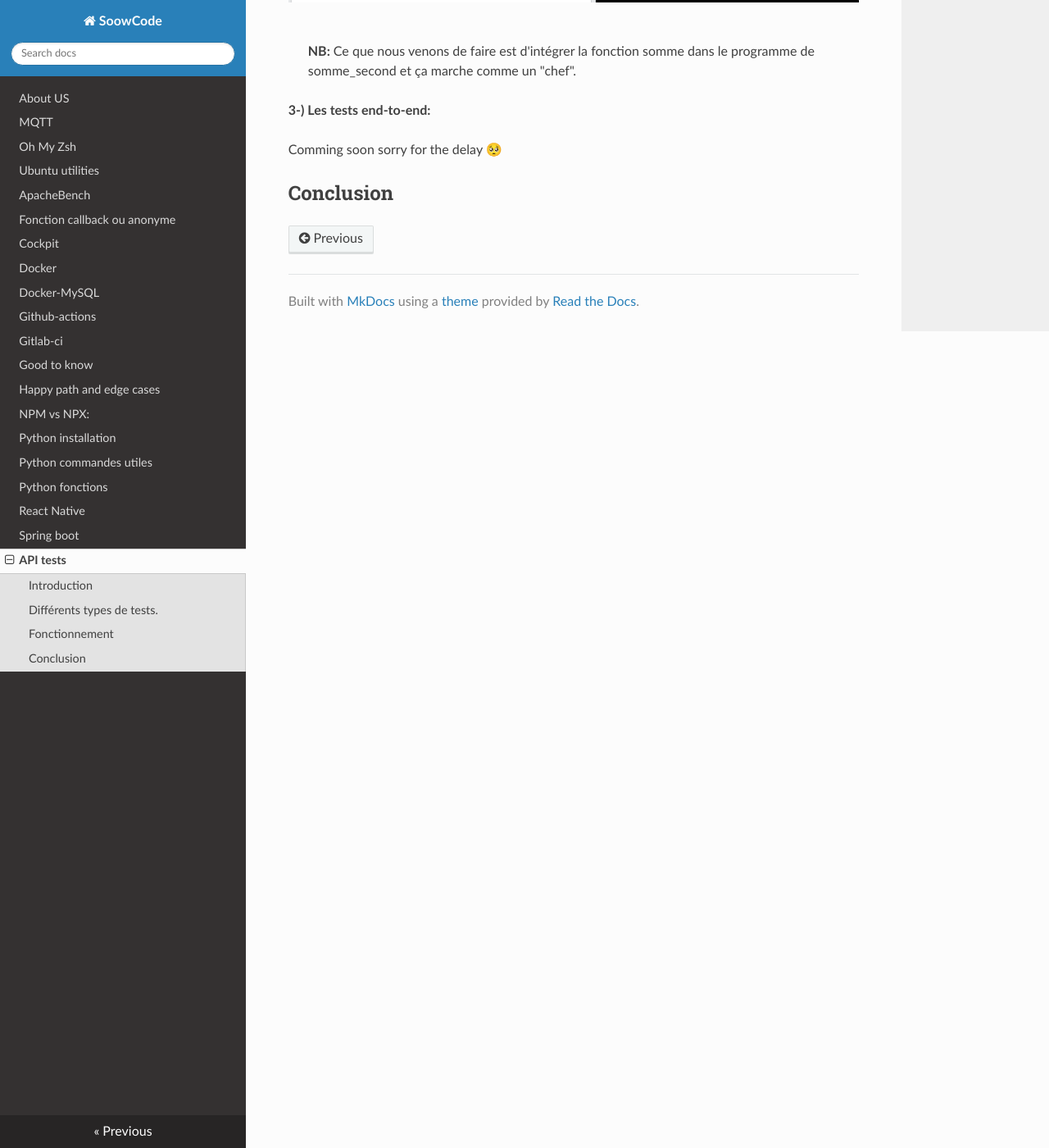
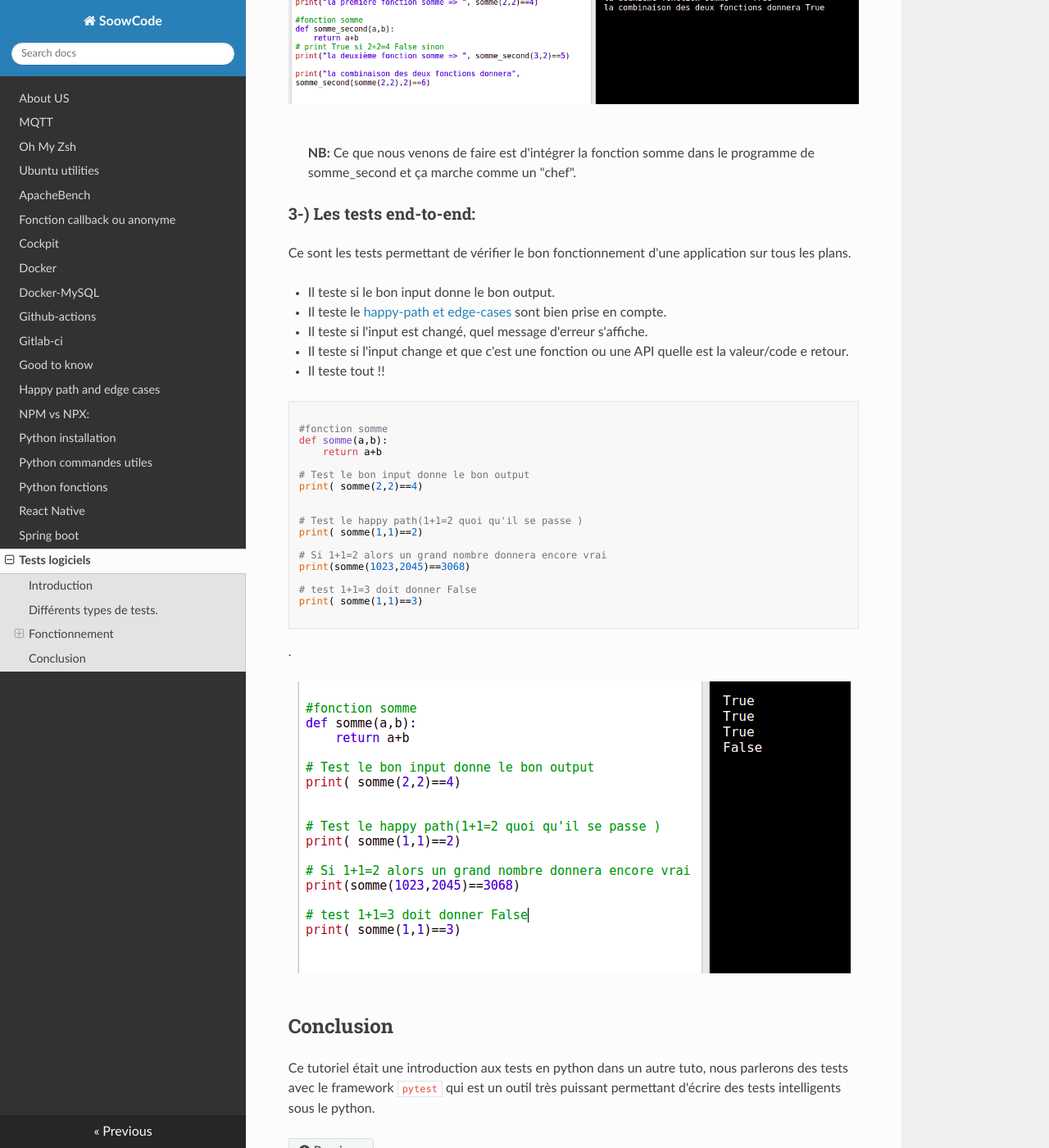
Before and after one commit to soowcode/soowcode.github.io, an MkDocs documentation site: the page built from docs/tests.md, in a window 1280 px wide and 1400 px high, scrolled down 1717 px. Shown: the whole window at 82% size. Built offline with MkDocs 1.6.1, drawn with Linux system fonts in a browser that asks for light colours; nearby versions of some CDN libraries; some of the changed text lies outside the part shown.

Commit message:
test logiciel

````diff
--- a/docs/tests.md
+++ b/docs/tests.md
@@ -1,4 +1,4 @@
-# API tests
+# Tests logiciels
 ## Introduction
 >> « Tous les hommes sont mortels, or Socrate est un homme; donc Socrate est mortel »
 
@@ -9,7 +9,7 @@ Chacun fait des erreurs dans cette vie, donc les développeurs aussi.
 - Manquer des points-virgules
 - Manquer de compréhension sur un scénario de cas marginal
 Ainsi, pour gérer ces erreurs, les tests ont été mis en place.
-
+`
 ## Différents types de tests.
 Il y a plusieurs types de test.
 
@@ -19,7 +19,7 @@ Il y a plusieurs types de test.
 
 ## Fonctionnement
 
-**1-) Les tests unitaires :**
+### 1-) Les tests unitaires :
 Ce sont les tests permettant de vérifier le bon fonctionnement d'une partie précise d'un logiciel ou d'une portion d'un programme.
 
 **Exemple:**
@@ -38,7 +38,7 @@ Donc notre fonciton marche bien.
 <br>
 
 
-**2-) Les tests d'intégrations :**
+### 2-) Les tests d'intégrations :
 Ce sont les tests permettant de vérifier le bon fonctionnement d'une fonctionnalité ou d'un programme après la combinaison de deux programmes qui marchait chacun de son côté.
 
 **Exemple:**
@@ -69,7 +69,42 @@ Donc notre fonciton marche bien.
 
 
 
-**3-) Les tests end-to-end:**
+### 3-) Les tests end-to-end:
+Ce sont les tests permettant de vérifier le bon fonctionnement d'une application sur tous les plans.
 
-Comming soon sorry for the delay 🥺
+- Il teste si le bon input donne le bon output.
+- Il teste le <a  href="https://soowcode.github.io/happy-path-and-edge-cases/">happy-path et edge-cases</a> sont bien prise en compte.
+
+- Il teste si l'input est changé, quel message d'erreur s'affiche.
+- Il teste si l'input change et que c'est une fonction ou une API quelle est la valeur/code e retour.
+- Il teste tout !!
+
+
+```python
+
+#fonction somme
+def somme(a,b):
+    return a+b
+
+# Test le bon input donne le bon output
+print( somme(2,2)==4)
+
+
+# Test le happy path(1+1=2 quoi qu'il se passe )
+print( somme(1,1)==2)
+
+# Si 1+1=2 alors un grand nombre donnera encore vrai
+print(somme(1023,2045)==3068)
+
+# test 1+1=3 doit donner False
+print( somme(1,1)==3)
+
+```
+.
+<div style="text-align:center">
+    <img src="../../img/end-to-end.png" alt="drawing" /> <br>
+</div>
+<br>
+
 ## Conclusion
+Ce tutoriel était une introduction aux tests en python dans un autre tuto, nous parlerons des tests avec le framework `pytest` qui est un outil très puissant permettant d'écrire des tests intelligents sous le python.
````
Also changed, not shown: docs/good-to-know.md (+5 -0 lines), docs/happy-path-and-edge-cases.md (+1 -1 lines), docs/img/end-to-end.png (added), 1 other file.
